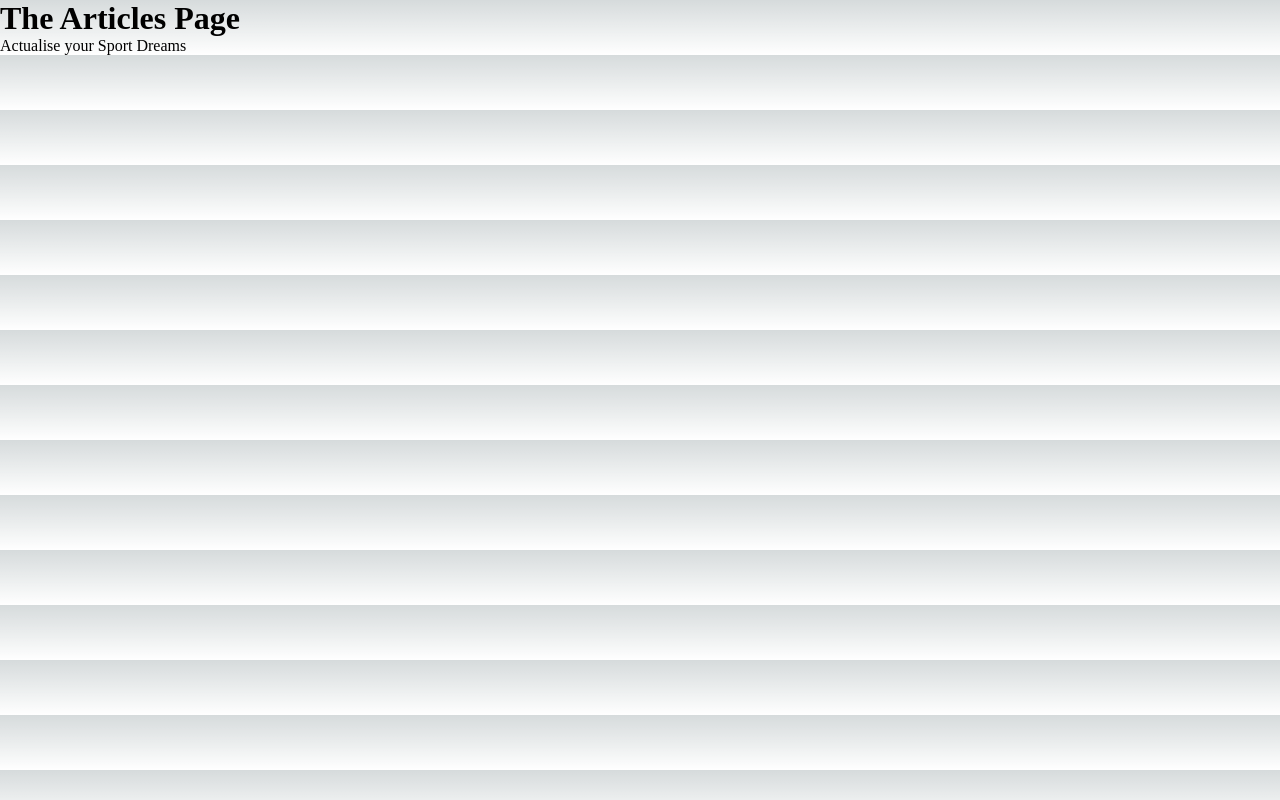
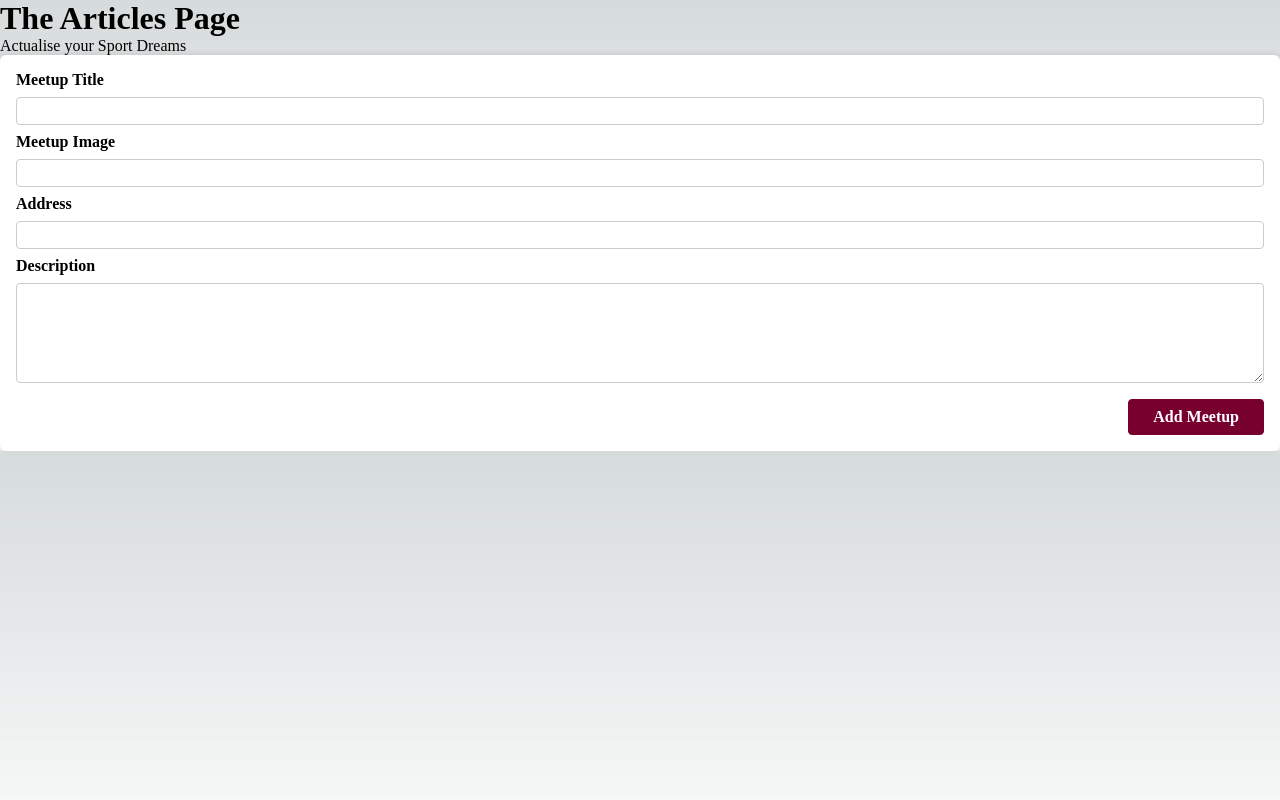
Before and after one commit to samphobia/SACBlog, a Next.js app: page /articles in a window 1280 px wide. Built offline with nearby package versions, Linux system fonts and the light colour scheme.

Commit message:
Add Article page

```diff
--- a/pages/articles/index.js
+++ b/pages/articles/index.js
@@ -1,7 +1,11 @@
 import  Link  from 'next/link';
 import { Fragment } from 'react';
+import NewMeetupForm from '@/components/meetups/NewMeetupForm';
 
 function ArticlesPage () {
+  function addMeetupHandler(enteredMeetupData) {
+    console.log(enteredMeetupData)
+  }
   return (
     <Fragment>
       <h1>The Articles Page</h1>
@@ -12,6 +16,7 @@ function ArticlesPage () {
           </Link>
         </li>
       </ul>
+      <NewMeetupForm onAddMeetup={addMeetupHandler}/>
     </Fragment>
   )
 }
```
